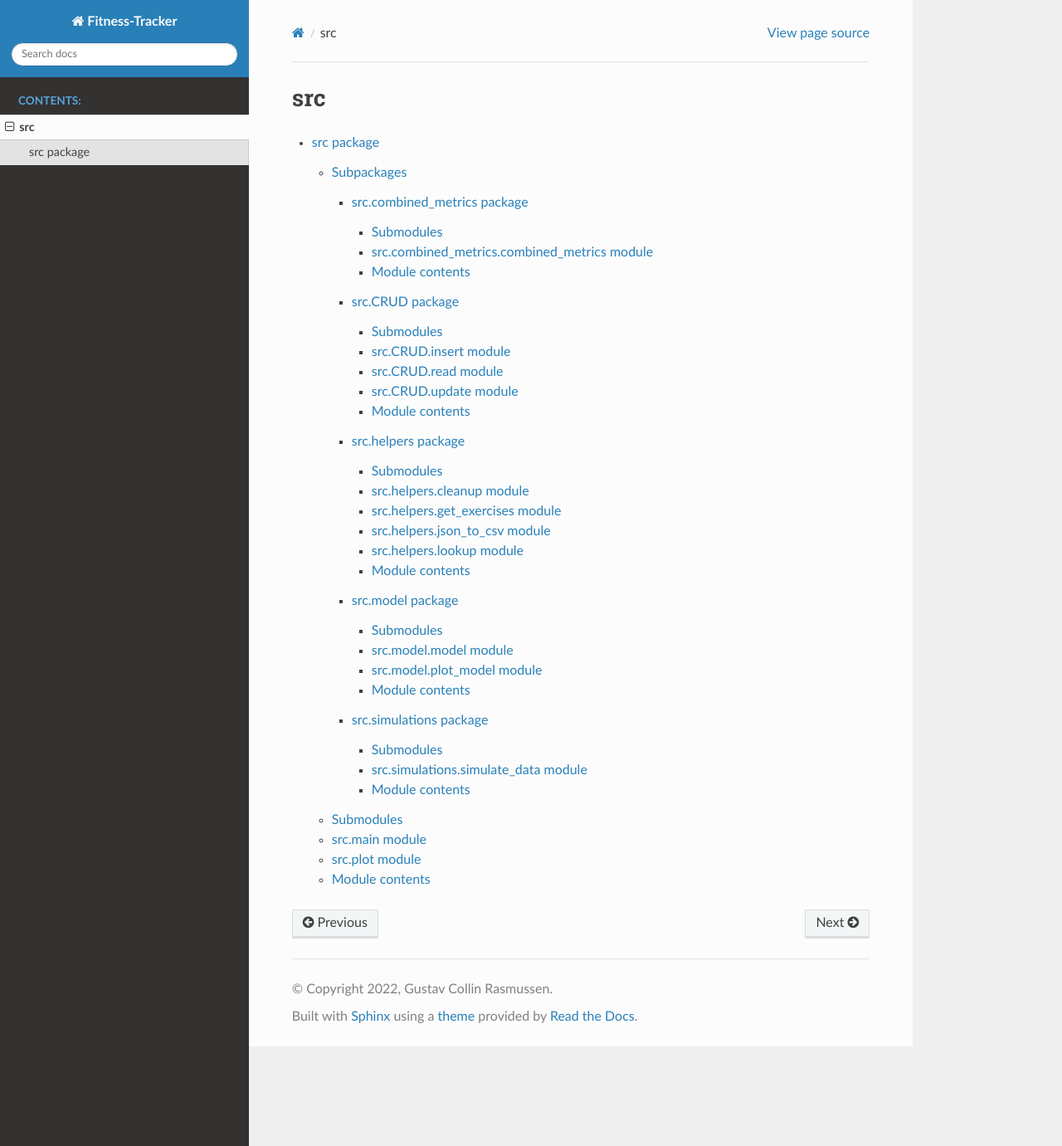
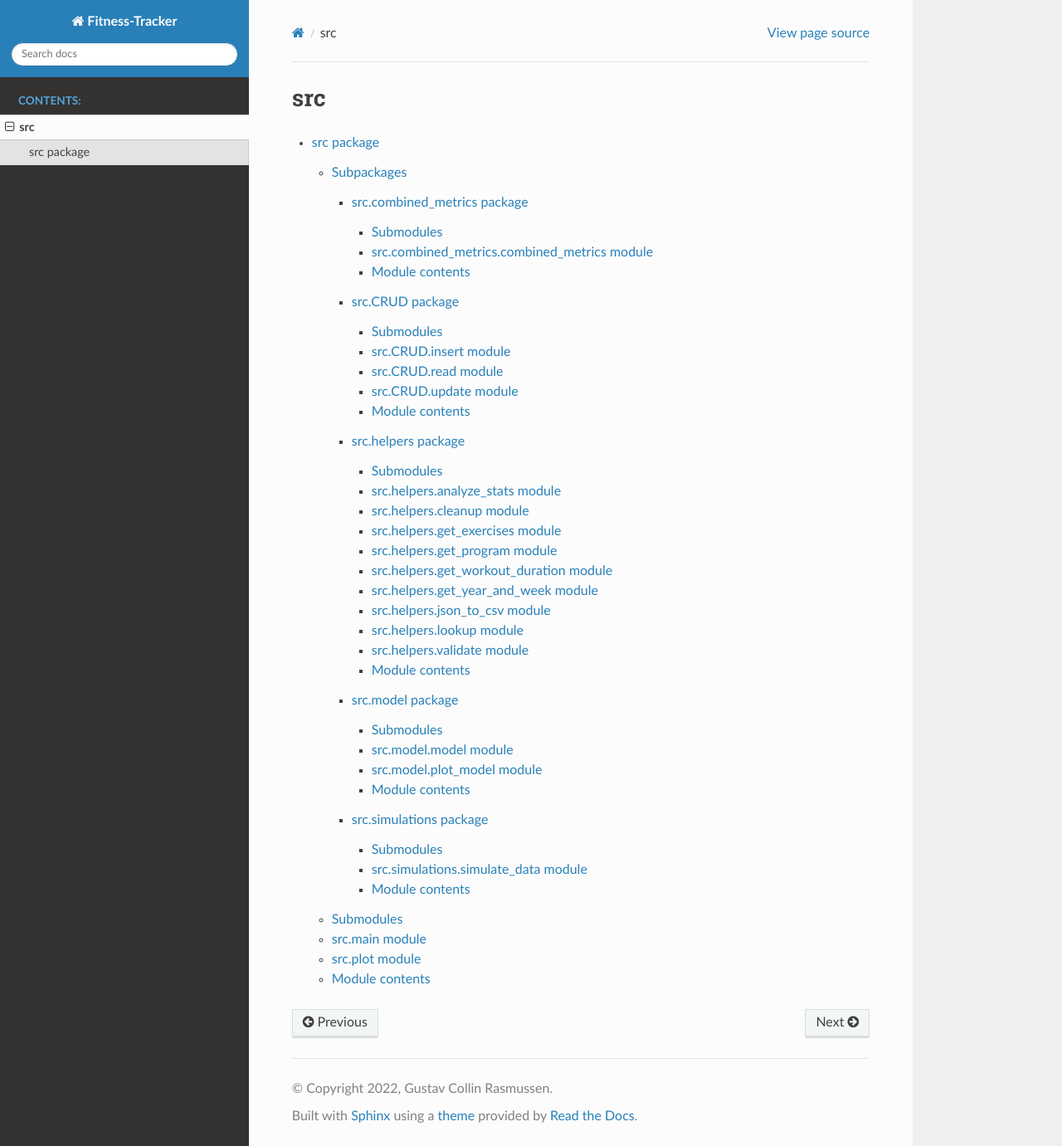
Before and after one commit to TheNewThinkTank/fitness-tracker, a Sphinx documentation site: the page built from docs/source/modules.rst, in a window 1280 px wide and 1381 px high. Shown: the whole window at 83% size. Built offline with Sphinx 7.4.7 and the Read the Docs theme 2.0.0, drawn with Linux system fonts in a browser that asks for light colours.

Commit message:
docs: add modules to rst files

```diff
--- a/docs/source/src.helpers.rst
+++ b/docs/source/src.helpers.rst
@@ -3,6 +3,14 @@ src.helpers package
 
 Submodules
 ----------
+
+src.helpers.analyze\_stats module
+---------------------------------
+
+.. automodule:: src.helpers.analyze_stats
+   :members:
+   :undoc-members:
+   :show-inheritance:
 
 src.helpers.cleanup module
 --------------------------
@@ -16,6 +24,30 @@ src.helpers.get\_exercises module
 ---------------------------------
 
 .. automodule:: src.helpers.get_exercises
+   :members:
+   :undoc-members:
+   :show-inheritance:
+
+src.helpers.get\_program module
+-------------------------------
+
+.. automodule:: src.helpers.get_program
+   :members:
+   :undoc-members:
+   :show-inheritance:
+
+src.helpers.get\_workout\_duration module
+-----------------------------------------
+
+.. automodule:: src.helpers.get_workout_duration
+   :members:
+   :undoc-members:
+   :show-inheritance:
+
+src.helpers.get\_year\_and\_week module
+---------------------------------------
+
+.. automodule:: src.helpers.get_year_and_week
    :members:
    :undoc-members:
    :show-inheritance:
@@ -36,6 +68,15 @@ src.helpers.lookup module
    :undoc-members:
    :show-inheritance:
 
+src.helpers.validate module
+---------------------------
+
+.. automodule:: src.helpers.validate
+   :members:
+   :undoc-members:
+   :show-inheritance:
+
+
 Module contents
 ---------------
 
--- a/src/__init__.py
+++ b/src/__init__.py
@@ -1,4 +1,3 @@
-__all__ = ["combined_metrics", "CRUD", "helpers", "model", "simulations"]
 
 import os
 import sys
--- a/src/combined_metrics/__init__.py
+++ b/src/combined_metrics/__init__.py
@@ -0,0 +1,4 @@
+import os
+import sys
+
+sys.path.append(os.path.dirname(os.path.realpath(__file__)))
```
